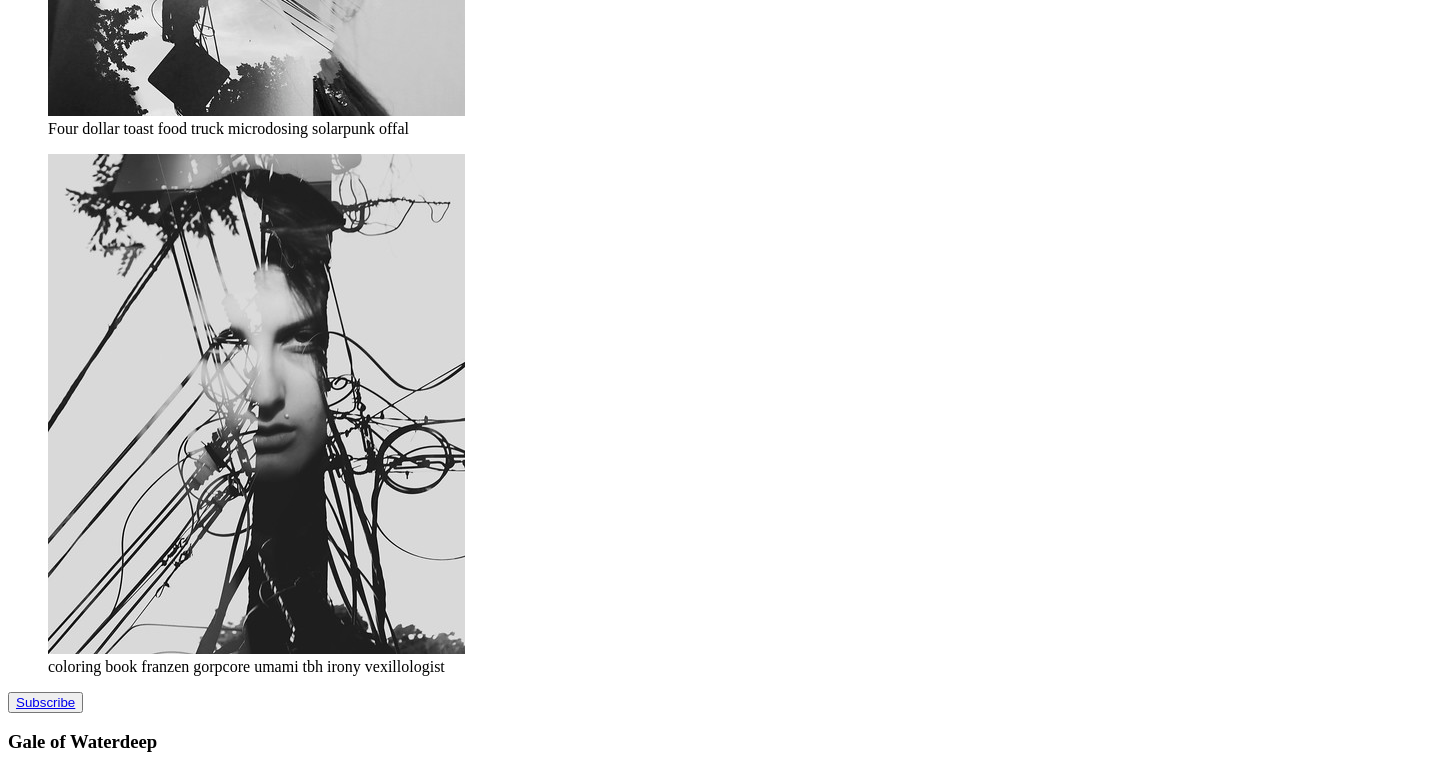
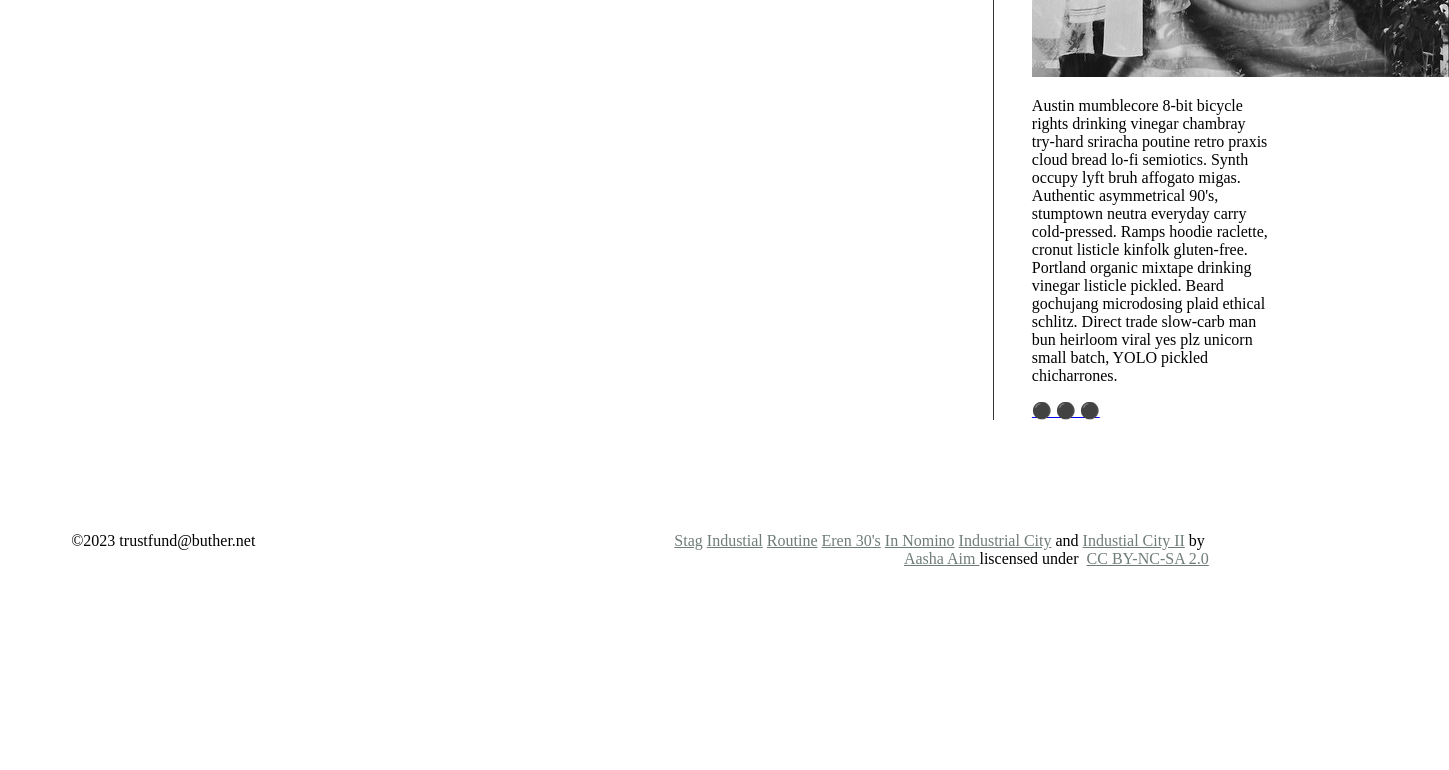
Before and after one commit to LawrenceEV/LawrenceEv.github.io, a plain HTML site: page blog/index.html in a window 1280 px wide. Shown: the part 2220-2990 px from the top of the page, 1449 px wide, since content can reach past the window. After the commit the page ends 2812 px from the top, so only its background shows below. Drawn offline with Linux system fonts and the light colour scheme.

Commit message:
added Css code
added style code

```diff
--- a/blog/css/style.css
+++ b/blog/css/style.css
@@ -47,3 +47,99 @@
 
 
 /* ------ START WRITING YOUR CODE BELOW ------ */
+
+@font-face {
+   font-family:;
+}
+@font-face{
+    font-family:;
+}
+html{
+
+}
+body{
+
+}
+main{
+
+}
+ul{
+
+}
+img{
+
+}
+a{
+
+}
+/*Section*/
+.main-section{
+    display:flex;
+}
+article{
+    width: 75%;
+}
+.article-image{
+    float: left;
+    margin: 0 1rem 0 0;
+}
+.article-image + p {
+    margin-top: 0;
+}
+.subsection {
+    margin-top: 4rem;
+    margin-bottom: 2rem;
+    padding: 0;
+    display: grid;
+    grid-template-columns: repeat(auto-fit, minmax(5rem, 1fr));
+    grid-column-gap: 1%;
+}
+.subsection figure {
+    padding: 0;
+    margin: 0;
+    background-color: #eed;
+}
+.subsection figcaption {
+    font-size: .75rem;
+    padding: .75rem;
+}
+.subsection img {
+    padding-bottom: 1%;
+    min-width: 5rem;
+}
+
+/*Sidebar*/
+aside{
+    clear: both;
+    width:19%;
+    margin-left: 3%;
+    padding-left: 3%;
+    border-left: .0625rem solid #333;
+}
+aside p{
+
+}
+.expand {
+
+}
+button {
+
+}
+button a{
+
+}
+/*footer*/
+footer{
+    margin: 6rem auto .5rem auto;
+    width: 90%;
+    display: grid;
+    grid-template-columns: 1fr 1fr;
+    grid-column-gap: 1%;
+}
+footer :nth-child(2) {
+    text-align: right;
+}
+footer a {
+ font-family: ubuntu, serif;
+ color: #6f7d77
+}
```
